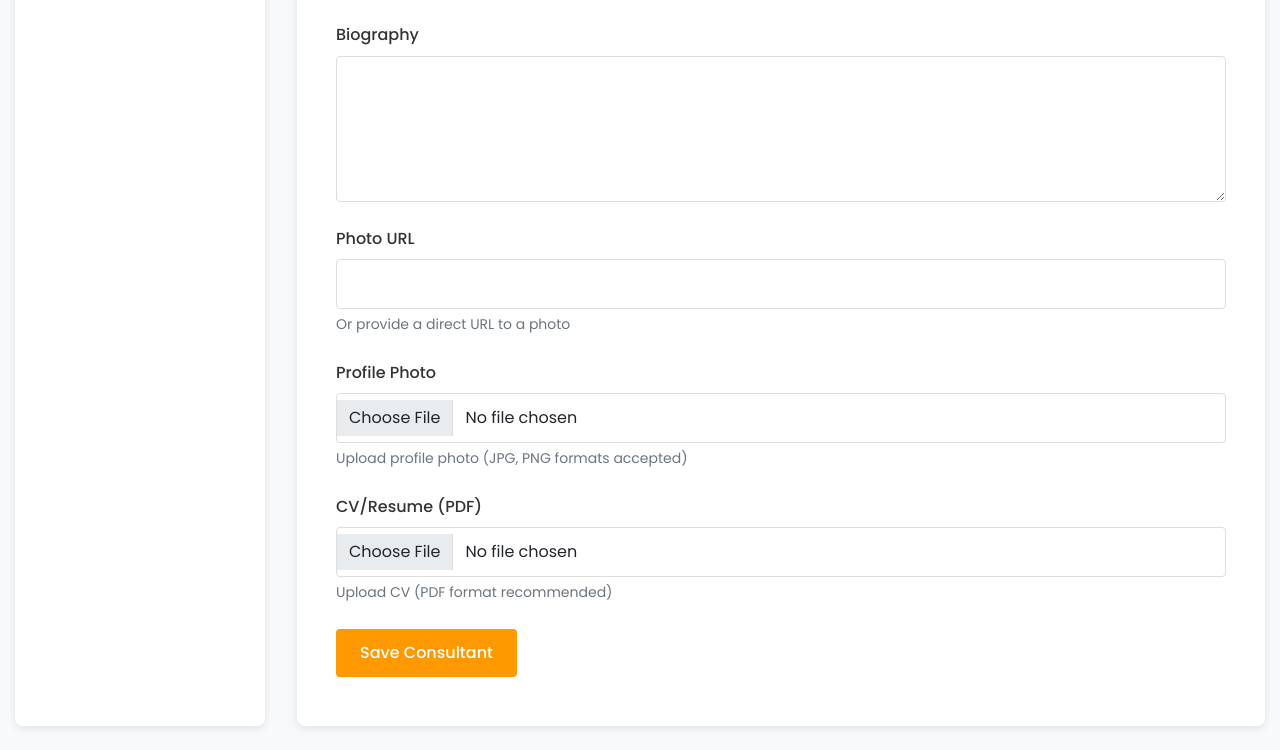
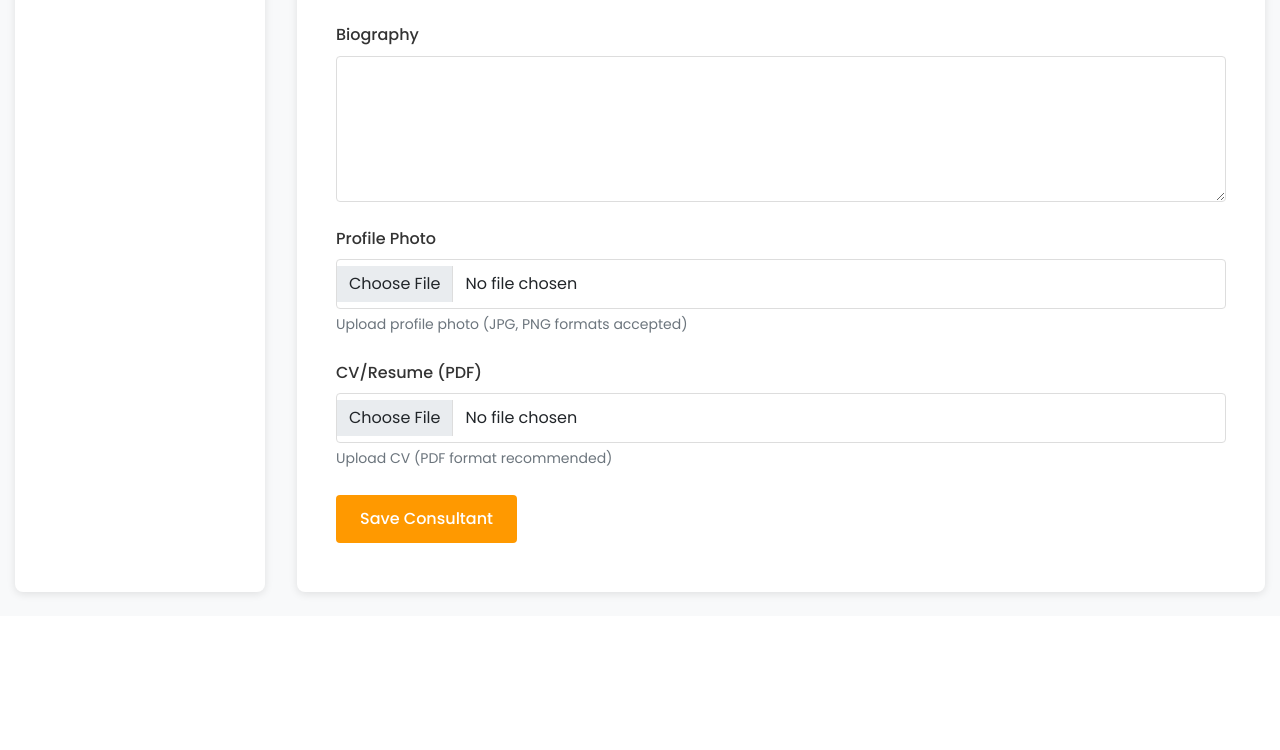
Before and after one commit to InsightSpherebd/Insight_Sphere, a Flask app: page /admin/consultants/add in a window 1280 px wide. Shown: the part 751-1501 px from the top of the page. After the commit the page ends 1348 px from the top, so only its background shows below. Run offline with Flask 3, Linux system fonts and the light colour scheme; a user stored in the database is signed in; some libraries are stand-ins or nearby versions.

Commit message:
Assistant checkpoint: Remove unnecessary photo_url field from consultant form
Assistant generated file changes:
- forms.py: Remove photo_url field from ConsultantForm
- templates/admin/consultant_form.html: Remove photo_url field from template
- routes/admin.py: Remove photo_url field handling in admin routes, Remove photo_url field handling in edit route

---

User prompt:

what is photo url,  not necessary

Replit-Commit-Author: Assistant
Replit-Commit-Session-Id: 2fada136-cb9b-4681-af66-d8687f40fde2

```diff
--- a/forms.py
+++ b/forms.py
@@ -100,7 +100,6 @@ class ConsultantForm(FlaskForm):
     password = PasswordField('Password', validators=[Optional(), Length(min=6)])
     bio = TextAreaField('Biography', validators=[DataRequired()])
     position = StringField('Position/Title', validators=[DataRequired(), Length(max=100)])
-    photo_url = URLField('Photo URL', validators=[Optional(), URL()])
     photo = FileField('Profile Photo', validators=[Optional(), FileAllowed(['jpg', 'png', 'jpeg'], 'Images only!')])
     cv = FileField('CV/Resume (PDF)', validators=[Optional(), FileAllowed(['pdf'], 'PDF files only!')])
     submit = SubmitField('Save Consultant')
--- a/routes/admin.py
+++ b/routes/admin.py
@@ -556,8 +556,6 @@ def consultant_add():
             consultant.email = form.email.data
             consultant.bio = form.bio.data
             consultant.position = form.position.data
-            if form.photo_url.data:
-                consultant.photo_url = form.photo_url.data
 
             # Handle file uploads
             if form.photo.data and hasattr(form.photo.data, 'filename') and form.photo.data.filename:
@@ -632,9 +630,6 @@ def consultant_edit(consultant_id):
             consultant.bio = form.bio.data
             consultant.position = form.position.data
             consultant.is_consultant = True
-
-            if form.photo_url.data:
-                consultant.photo_url = form.photo_url.data
 
             if form.photo.data and hasattr(form.photo.data, 'filename') and form.photo.data.filename:
                 try:
--- a/templates/admin/consultant_form.html
+++ b/templates/admin/consultant_form.html
@@ -64,17 +64,6 @@
             {{ form.bio(class="form-control editor", rows="5") }}
             {% if form.bio.errors %}
                 {% for error in form.bio.errors %}
-                <span class="form-text text-danger">{{ error }}</span>
-                {% endfor %}
-            {% endif %}
-        </div>
-
-        <div class="form-group">
-            {{ form.photo_url.label(class="form-label") }}
-            {{ form.photo_url(class="form-control") }}
-            <small class="form-text text-muted">Or provide a direct URL to a photo</small>
-            {% if form.photo_url.errors %}
-                {% for error in form.photo_url.errors %}
                 <span class="form-text text-danger">{{ error }}</span>
                 {% endfor %}
             {% endif %}
```
